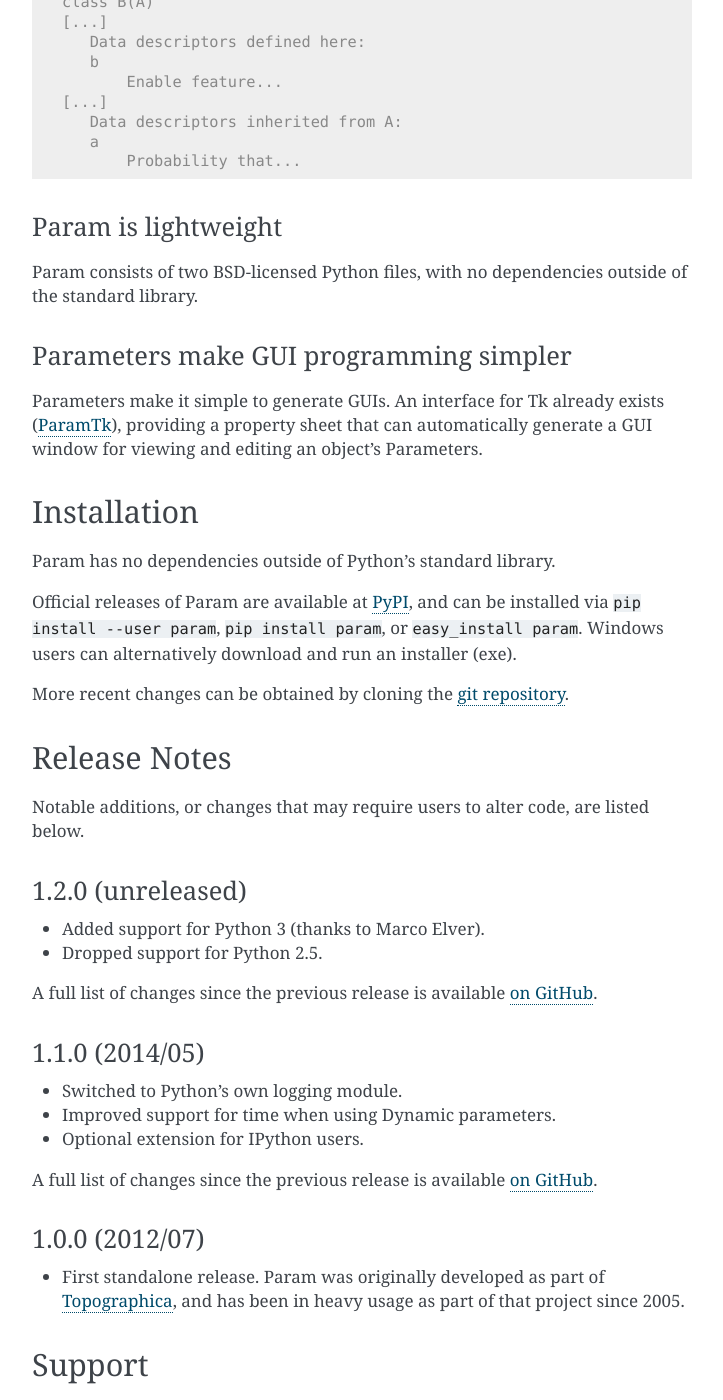
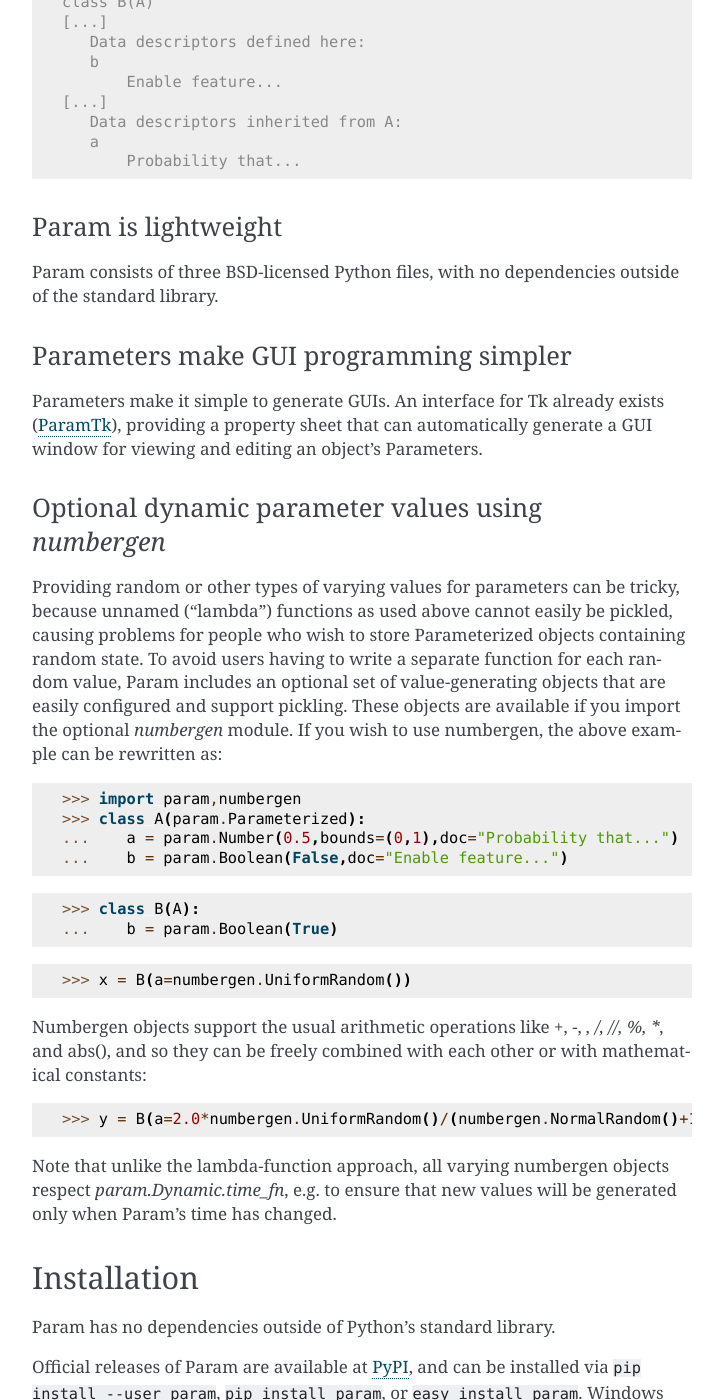
Before and after one commit to holoviz/param, a Sphinx documentation site: the page built from doc/index.rst, in a window 1280 px wide and 1400 px high, scrolled down 1170 px. Shown: the whole window, without its empty margins (388-1111 px from the left). Built offline with Sphinx 7.4.7, drawn with Linux system fonts in a browser that asks for light colours; pages that are not in the unit, such as notebooks, are missing from menus; some of the changed text lies outside the part shown.

Commit message:
Moved numbergen from imagen to param

```diff
--- a/README.rst
+++ b/README.rst
@@ -8,7 +8,8 @@
 values, documentation strings, default values, etc., each of which is
 inherited from parent classes if not specified in a subclass.
 
-Param consists of two required Python files, and has a BSD license.
+Param consists of three required Python files, and is provided freely
+under a BSD license.
 
 Please see `param's website <http://ioam.github.com/param/>`_ for
 official releases, installation instructions, documentation, and examples.
--- a/doc/index.rst
+++ b/doc/index.rst
@@ -61,13 +61,47 @@
 Param is lightweight
 ____________________
 
-Param consists of two BSD-licensed Python files, with no dependencies outside of the standard library.
+Param consists of three BSD-licensed Python files, with no dependencies outside of the standard library.
 
 
 Parameters make GUI programming simpler
 _______________________________________
 
 Parameters make it simple to generate GUIs. An interface for Tk already exists (`ParamTk <http://ioam.github.com/paramtk/>`_), providing a property sheet that can automatically generate a GUI window for viewing and editing an object's Parameters.
+
+
+Optional dynamic parameter values using `numbergen`
+_______________________________________
+
+Providing random or other types of varying values for parameters can
+be tricky, because unnamed ("lambda") functions as used above cannot
+easily be pickled, causing problems for people who wish to store
+Parameterized objects containing random state.  To avoid users having
+to write a separate function for each random value, Param includes an
+optional set of value-generating objects that are easily configured
+and support pickling.  These objects are available if you import the
+optional `numbergen` module.  If you wish to use numbergen, the above
+example can be rewritten as:
+
+>>> import param,numbergen
+>>> class A(param.Parameterized):
+...    a = param.Number(0.5,bounds=(0,1),doc="Probability that...")
+...    b = param.Boolean(False,doc="Enable feature...")
+
+>>> class B(A):
+...    b = param.Boolean(True)
+
+>>> x = B(a=numbergen.UniformRandom())
+
+Numbergen objects support the usual arithmetic operations like +, -,
+*, /, //, %, **, and abs(), and so they can be freely combined with
+each other or with mathematical constants:
+
+>>> y = B(a=2.0*numbergen.UniformRandom()/(numbergen.NormalRandom()+1.5))
+
+Note that unlike the lambda-function approach, all varying numbergen
+objects respect `param.Dynamic.time_fn`, e.g. to ensure that new
+values will be generated only when Param's time has changed.
 
 
 Installation
@@ -95,6 +129,7 @@
 
 * Added support for Python 3 (thanks to Marco Elver).
 * Dropped support for Python 2.5.
+* Added optional numbergen module.
 
 A full list of changes since the previous release is available
 `on GitHub <https://github.com/ioam/param/compare/v1.1.0...v1.2.0>`_.
--- a/setup.py
+++ b/setup.py
@@ -17,7 +17,7 @@
     platforms=['Windows', 'Mac OS X', 'Linux'],
     license='BSD',
     url='http://ioam.github.com/param/',
-    packages = ["param"],
+    packages = ["param","numbergen"],
     classifiers = [
         "License :: OSI Approved :: BSD License",
         "Development Status :: 5 - Production/Stable",
```
